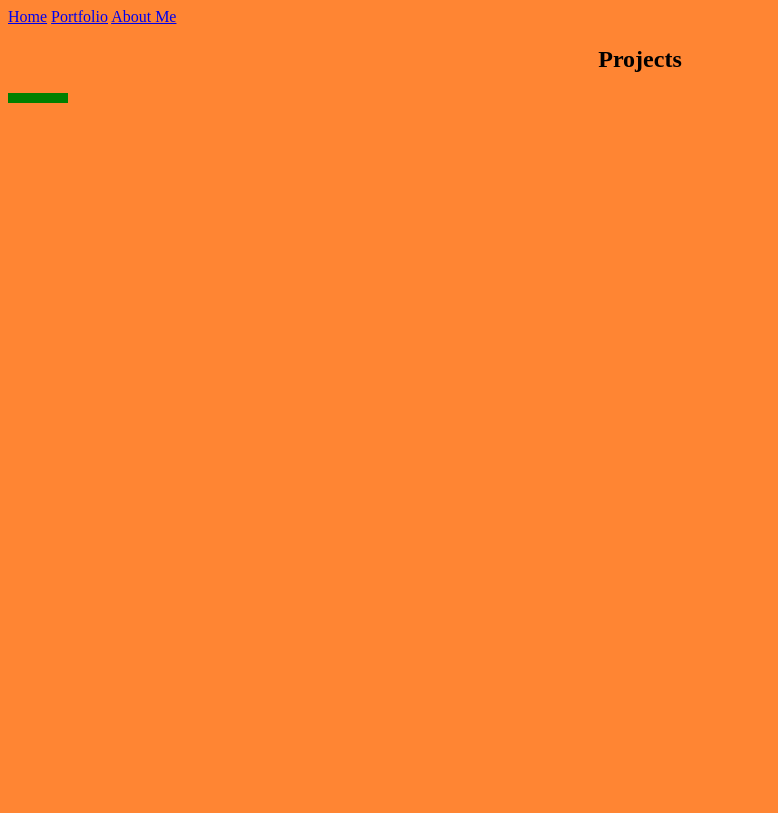
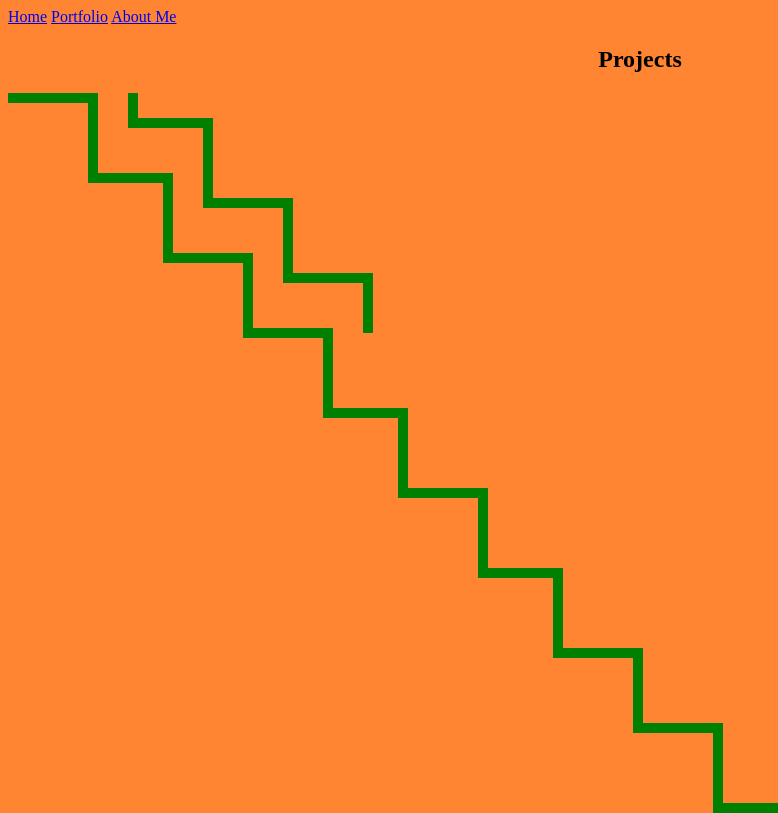
Before and after one commit to Vinywar123/Vincents-Site, a plain HTML site: page portfolio.html in a window 1280 px wide. Shown: the top 813 px of the page, without its empty margins (0-778 px from the left). Drawn offline with Linux system fonts and the light colour scheme.

Commit message:
Add files via upload

```diff
--- a/portfolio.html
+++ b/portfolio.html
@@ -22,16 +22,23 @@
         const ctx = canvas.getContext("2d");
 
 
-        var speed = .3;
+        var speed = 5;
         var PosX = 0;
         var PosY = 0;
         var interval = setInterval(update, 10);
         var i = 10;
+        var prerecorded = 1;
+        var Delta = 0
 
-  var Xdirection = 0.1
+        var ScreenWidth = 2000;
+        var ScreenHight = 1000;
+
+
+  var Xdirection = 0
   var Ydirection = 0
 
   document.addEventListener('keydown', function(event) {
+    prerecorded = 0
       if(event.keyCode == 37) {
           Xdirection = -speed;
           Ydirection = 0;
@@ -53,20 +60,25 @@
 
 
   function update() {
-
-
+    Delta = Delta+.2
     ctx.fillStyle = "green";
-    PosX = PosX+Xdirection
-    PosY = PosY+Ydirection
+    PosX = (PosX+Xdirection)-(ScreenWidth*(Math.round((PosX+Xdirection)/ScreenWidth-0.5)))-(900*Math.round((PosY+Ydirection)/ScreenHight-0.5))
+    PosY = (PosY+Ydirection)-(ScreenHight*Math.round((PosY+Ydirection)/ScreenHight-0.5))
 
     ctx.fillRect(PosX, PosY, 10, 10);
+    if (prerecorded == 1){
+      if (Math.round(Math.sin(Delta)) == 1){
+        Xdirection = speed
+        Ydirection = 0
+      }
+      else if(Math.round(Math.sin(Delta)) == -1){
+        Xdirection = 0
+        Ydirection = speed
+      }
+
+      }
     }
+
   </script>
-
-
-
-
-
-
 	  </body>
 	</html>
```
